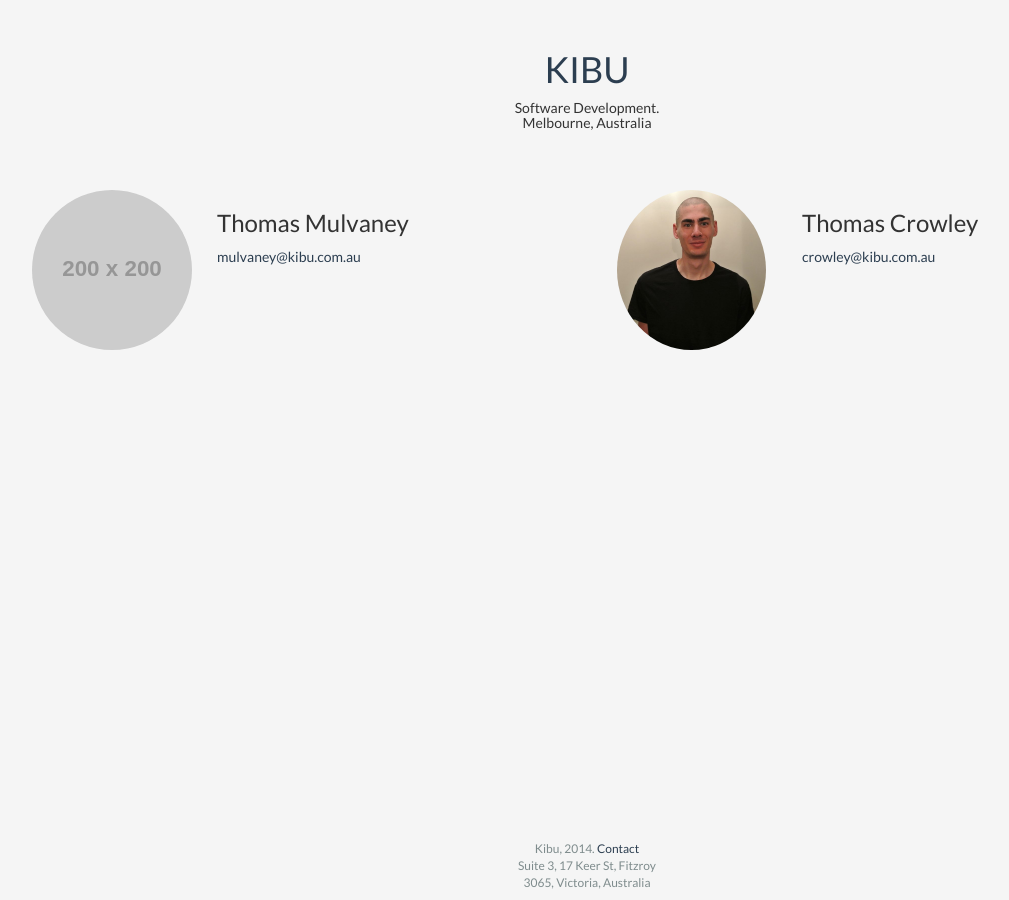
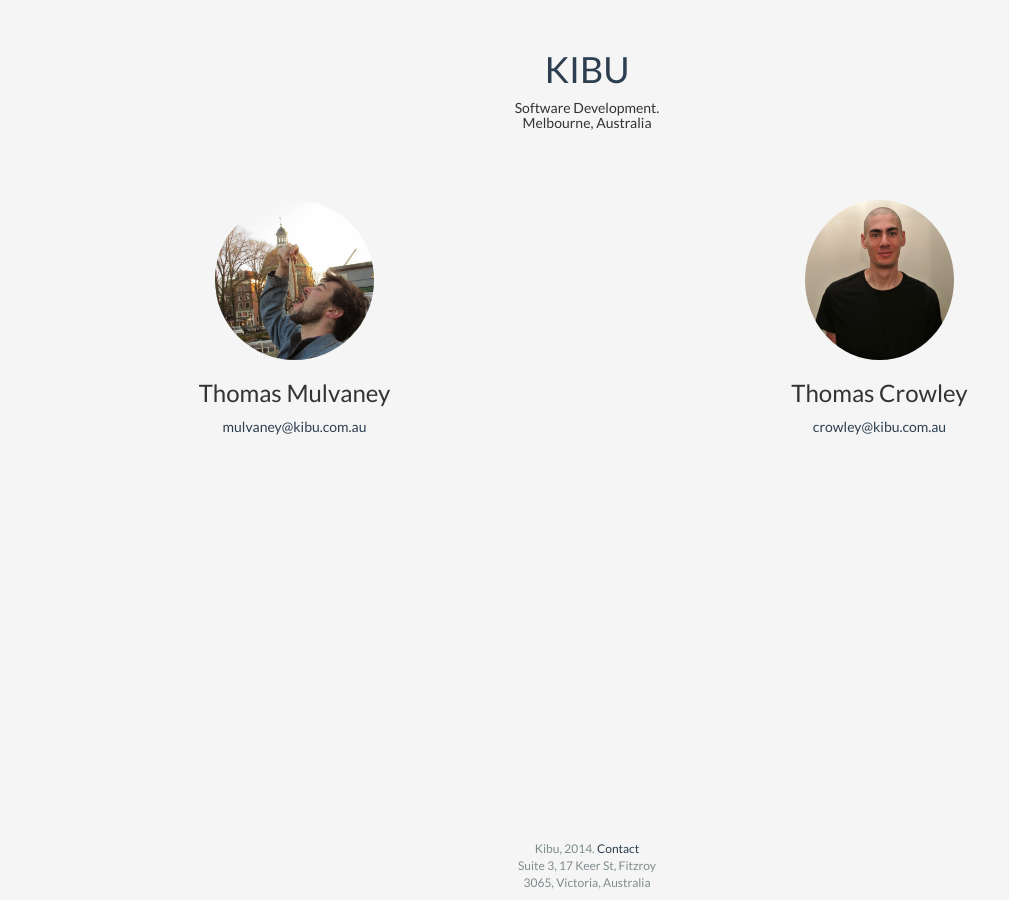
Before and after one commit to kibu-australia/kibu-australia.github.io, a Jekyll site: the page built from index.html, in a window 1280 px wide. Shown: the whole page, without its empty margins (53-1062 px from the left). Built offline with Jekyll 4.4.1, drawn with Linux system fonts in a browser that asks for light colours; nearby versions of some CDN libraries; Markdown is read by kramdown in place of the engine named in the settings.

Commit message:
Added mulvaney.jpg

```diff
--- a/_data/about.yml
+++ b/_data/about.yml
@@ -8,7 +8,7 @@
   people:
     -
       name:   "Thomas Mulvaney"
-      selfie: "placehold.it/200x200"
+      selfie: "/images/mulvaney.jpg"
       email:  "mulvaney@kibu.com.au"
     -
       name:   "Thomas Crowley"
--- a/css/main.css
+++ b/css/main.css
@@ -16,7 +16,9 @@ h1 {
 }
 
 .box {
-  margin-top: 20px;
+  margin: 0 auto !important;
+  text-align: center;
+  padding-top: 30px;
 }
 
 .branding {
--- a/index.html
+++ b/index.html
@@ -7,14 +7,10 @@ title: Home
   {% for person in site.data.about.people %}
     <div class="col-md-6">
       <div class="box">
-          <div class="col-md-4">
         <img class="img-circle" src="{{ person.selfie }}" alt="{{ person.name }}'s selfie" style="height: 160px" />
-          </div>
-          <div class="col-md-8">
         <h3>{{ person.name }}</h3>
         <a href="mailto:{{ person.email }}">{{ person.email }}</a>
       </div>
     </div>
-      </div>
   {% endfor %}
 </div>
```
Also changed, not shown: images/mulvaney.jpg (added), 2 other files. Lines whose indentation alone changed are shown as unchanged.
